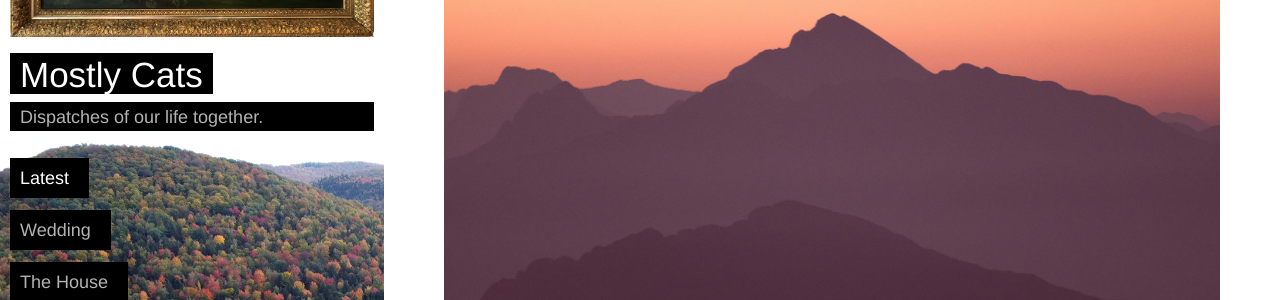
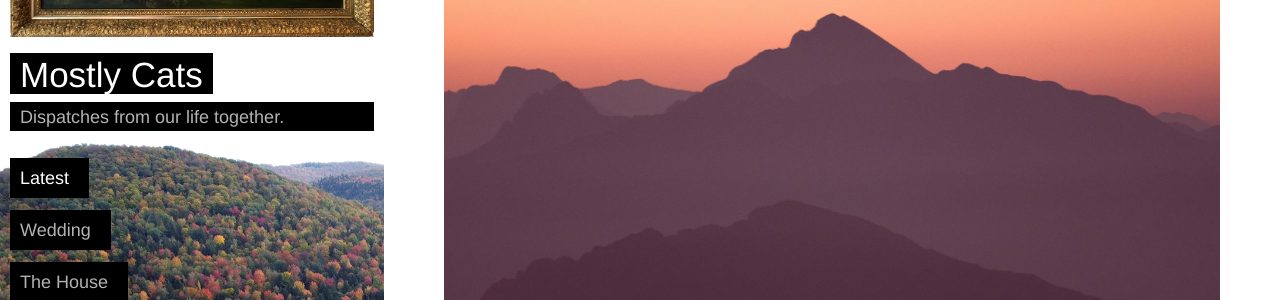
Before and after one commit to teacurran/sarah-terrence, a Jekyll site: the page built from st/index.html, in a window 1280 px wide. Shown: the part 209-509 px from the top of the page. Built offline with Jekyll 4.4.1, drawn with Linux system fonts in a browser that asks for light colours; nearby versions of some CDN libraries; the list of posts is cut into pages by our own code.

Commit message:
updated subtitle

```diff
--- a/st/_data/settings.yml
+++ b/st/_data/settings.yml
@@ -1,6 +1,6 @@
 basic_settings:
   site_title: Mostly Cats
-  site_tagline: Dispatches of our life together.
+  site_tagline: Dispatches from our life together.
   favicon_image: /images/favicon.png
 
 header_settings:
```
